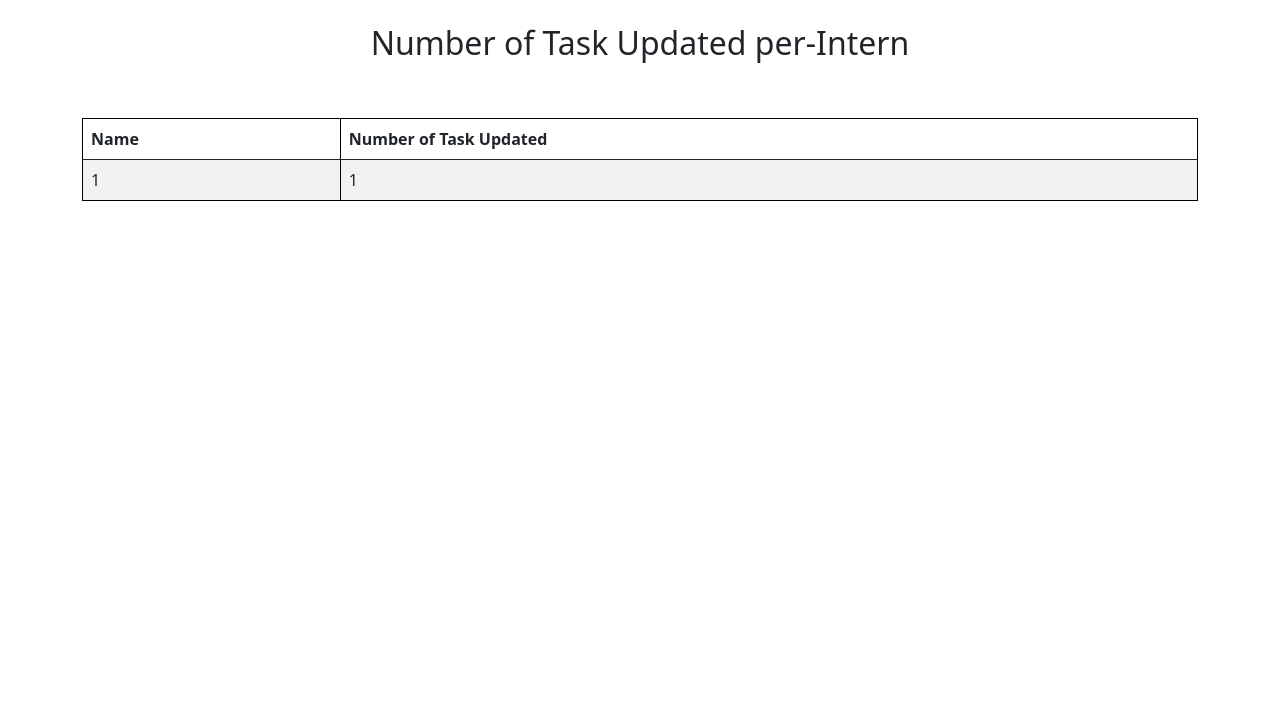
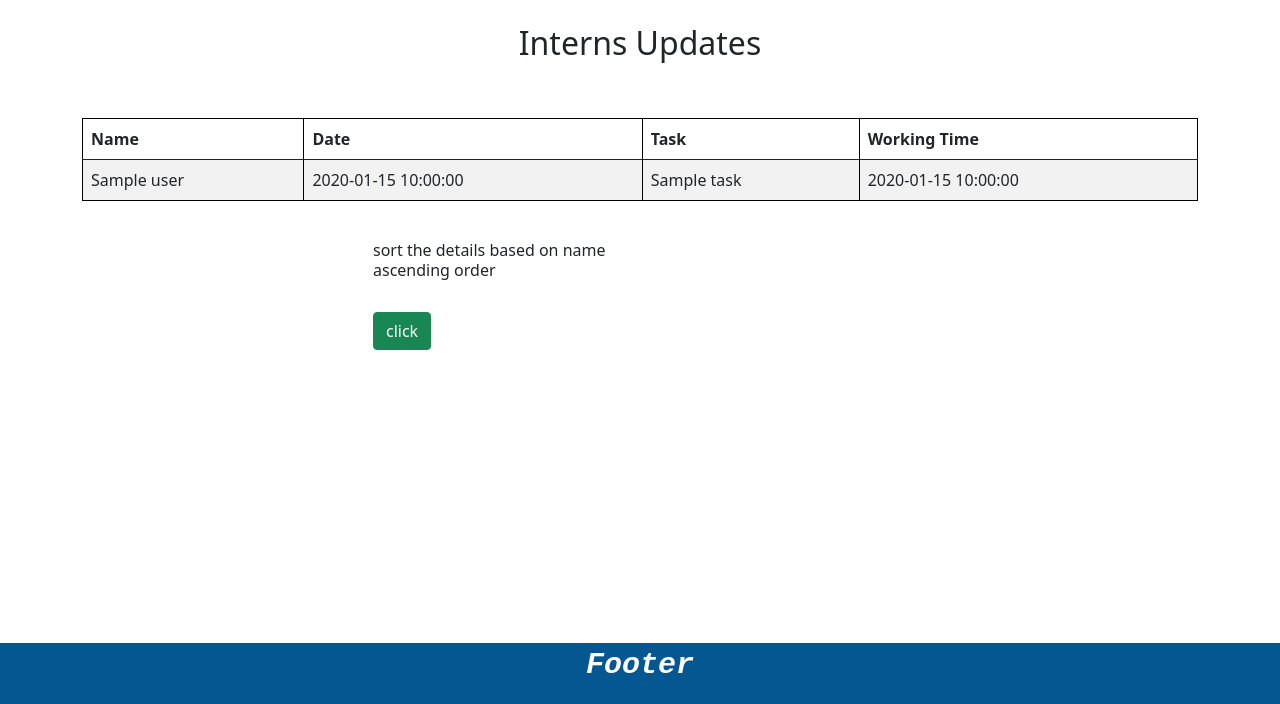
Before and after one commit to tactlabs/mongodb-poc-project, a Flask app: template templates/sort.html in a window 1280 px wide. Shown: the part 96-800 px from the top of the page. Run offline with Flask 2, Linux system fonts and the light colour scheme; the template is opened without the code that fills it: most values are stand-ins (such as "Sample title", 1, 10 or a date in 2020).

Commit message:
task count route added

```diff
--- a/app.py
+++ b/app.py
@@ -85,8 +85,30 @@ def drop():
 
     return redirect(request.referrer)
 
-@app.route('/sort',methods=["GET","POST"])
-def sort():
+
+
+# @app.route('/sort',methods=["GET","POST"])
+# def sort():
+#     collection = db["details"]
+#     details =[]
+#     for x in collection.find().sort({"Name":1}):
+#         name = x['Name']
+#         date = x['Date']
+#         task = x['Task']
+#         time = x['Working Time']
+
+#         result = {
+#             'Name' : name,
+#             'Date' : date,
+#             'Task' : task,
+#             'Working_Time' : time
+#         }
+#         details.append(result)
+#     # print(details)
+#     return render_template("sort.html",result = details)
+
+@app.route('/task_count',methods=["GET","POST"])
+def task_count():
     collection = db["details"]
     # details =[]
     agg_result = collection.aggregate(
@@ -97,7 +119,8 @@ def sort():
              }}
         ])
 
-    return render_template("sort.html",agg_result = agg_result)
+    return render_template("task_count.html",agg_result = agg_result)
+
 
 
 if __name__ == '__main__':
--- a/templates/sort.html
+++ b/templates/sort.html
@@ -10,28 +10,50 @@
 </style>
 <br>
 
-<h2 style="text-align: center;" >Number of Task Updated per-Intern </h2>
+<h2 style="text-align: center;" >Interns Updates</h2>
 <br>
 <br>
 <table id="data" class="table table-striped">
     <thead>
       <tr>
         <th>Name</th>
-        <th>Number of Task Updated</th>
-
+        <th>Date</th>
+        <th>Task</th>
+        <th>Working Time</th>
       </tr>
     </thead>
     <tbody>
-      {% for user in agg_result %}
+      {% for user in result %}
         <tr>
-          <td>{{ user._id }}</td>
-          <td>{{ user.Task_count }}</td>
-
+          <td>{{ user.Name }}</td>
+          <td>{{ user.Date }}</td>
+          <td>{{ user.Task }}</td>
+          <td>{{ user.Working_Time }}</td>
 
         </tr>
       {% endfor %}
     </tbody>
 </table>
 <br>
+<section>
+    <div class="container">
+        <div class="row">
+            <div class="col-md-3">
 
+            </div>
+            <div class="col-md-3">
+              <form action="/sort" method="POST">
+                <h6>sort the details based on name ascending order</h6>
+                <br>
+                <input class="btn btn-success" type="submit" value="click">
+            </form>
+
+<br>
+<section>
+<footer>
+    <div class="footer">
+        <p>Footer</p>
+        </div>
+</footer>
+</section>
 {% endblock content %}
```
Also changed, not shown: templates/all_details.html (+8 -2 lines), templates/task_count.html (added, +37 -0 lines).
